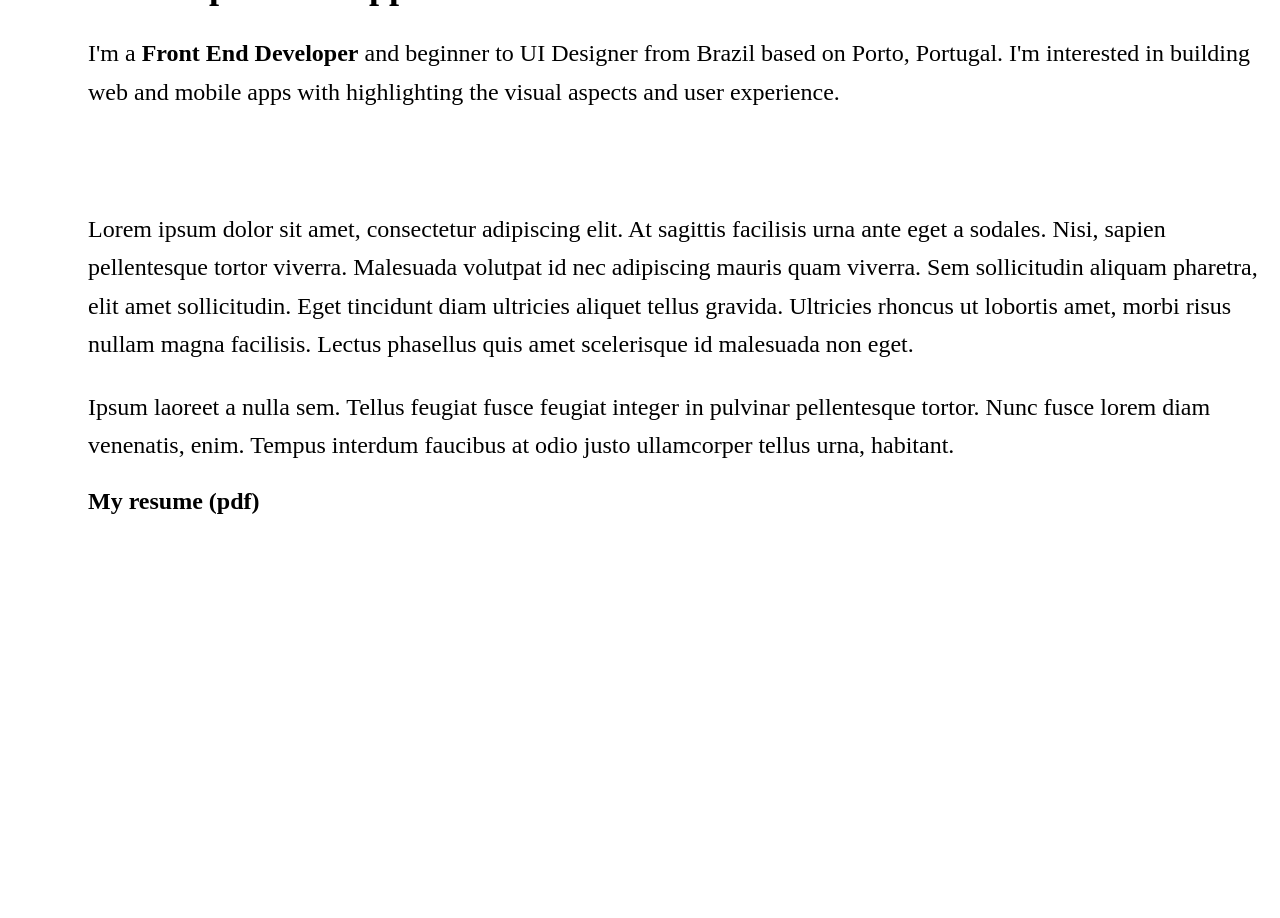
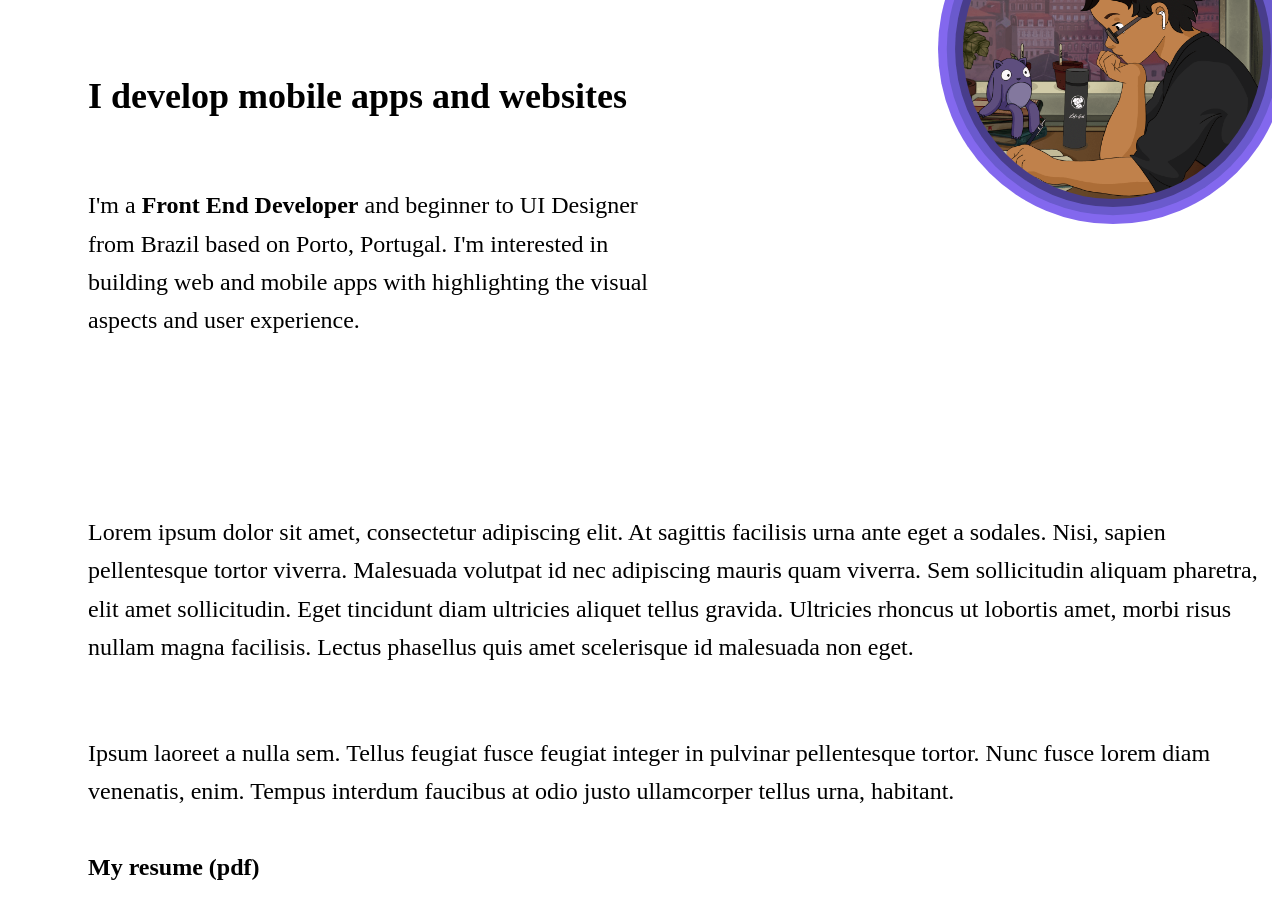
Before and after one commit to brunoalvs/brunoalves.app, a Next.js app: page / in a window 1280 px wide. Shown: the part 520-1438 px from the top of the page. Before the commit the page ends 1075 px from the top, so only its background shows below. Built offline with nearby package versions, Linux system fonts and the light colour scheme.

Commit message:
homepage refator

```diff
--- a/components/Atoms/ChevronsDown/index.tsx
+++ b/components/Atoms/ChevronsDown/index.tsx
@@ -1,16 +1,27 @@
 import React from "react"
 import { Container } from "./styled"
 
-export function ChevronsDown() {
+type Props = {
+  handleClick?: () => void
+}
+
+export function ChevronsDown({
+  handleClick = () => {
+    window.scrollTo({
+      top: window.innerHeight,
+      behavior: "smooth",
+    })
+  },
+}: Props) {
   return (
     <Container
+      onClick={handleClick}
       viewBox="0 0 44 44"
       fill="none"
       xmlns="http://www.w3.org/2000/svg"
     >
       <path
         d="M12.667 23.834 21.8 33l9.135-9.166M12.667 11l9.134 9.167L30.936 11"
-        stroke="#fff"
         strokeWidth="2"
         strokeLinecap="round"
         strokeLinejoin="round"
--- a/components/Atoms/ChevronsDown/styled.tsx
+++ b/components/Atoms/ChevronsDown/styled.tsx
@@ -2,7 +2,6 @@ import styled from "styled-components"
 
 export const Container = styled.svg`
   cursor: pointer;
-  border: 1px dashed white;
 
   width: 45px;
   height: 45px;
@@ -11,4 +10,8 @@ export const Container = styled.svg`
   &:hover {
     filter: brightness(80%);
   }
+
+  > path {
+    stroke: var(--text-color);
+  }
 `
--- a/components/Molecules/Avatar/styled.tsx
+++ b/components/Molecules/Avatar/styled.tsx
@@ -3,11 +3,11 @@ import styled, { keyframes } from "styled-components"
 const fadeIn = keyframes`
   from {
     opacity: 0;
-    transform: scale(0) translateX(0);
+    transform: scale(0);
   }
   to {
     opacity: 1;
-    transform: scale(1) translateX(30%);
+    transform: scale(1);
   }
 `
 
@@ -35,7 +35,6 @@ export const Container = styled.section`
   @media (min-width: 1024px) {
     max-width: 350px;
     max-height: 350px;
-    transform: translateX(30%);
   }
 
   background: #8368ee;
--- a/components/Templates/HomePage/index.tsx
+++ b/components/Templates/HomePage/index.tsx
@@ -5,6 +5,8 @@ import HeadingSubtitle from "../../Atoms/Typography/HeadingSubtitle"
 import HeadingTitle from "../../Atoms/Typography/HeadingTitle"
 import Text from "../../Atoms/Typography/Text"
 import Avatar from "../../Molecules/Avatar"
+
+import { Container, About } from "./styles"
 
 type HomePageProps = {
   content: {
@@ -16,8 +18,8 @@ type HomePageProps = {
 
 export function HomePage({ content }: HomePageProps) {
   return (
-    <div>
-      <section>
+    <Container>
+      <section className="presentation">
         <article>
           <HeadingTitle>{parse(content.title)}</HeadingTitle>
           <HeadingSubtitle>{content.subtitle}</HeadingSubtitle>
@@ -26,10 +28,10 @@ export function HomePage({ content }: HomePageProps) {
             <Text key={index}>{parse(text)}</Text>
           ))}
         </article>
+        <Avatar />
       </section>
-      <section>
-        <ChevronsDown />
-
+      <ChevronsDown />
+      <About>
         <Text>
           Lorem ipsum dolor sit amet, consectetur adipiscing elit. At sagittis
           facilisis urna ante eget a sodales. Nisi, sapien pellentesque tortor
@@ -46,8 +48,8 @@ export function HomePage({ content }: HomePageProps) {
           habitant.
         </Text>
 
-        <ExternalLink href={"#"}>My resume (pdf)</ExternalLink>
-      </section>
-    </div>
+        <ExternalLink href={"/cv-brunoalves.pdf"}>My resume (pdf)</ExternalLink>
+      </About>
+    </Container>
   )
 }
--- /dev/null
+++ b/components/Templates/HomePage/styles.ts
@@ -0,0 +1,35 @@
+import styled from "styled-components"
+
+export const Container = styled.div`
+  display: flex;
+  flex-direction: column;
+  align-items: center;
+
+  .presentation {
+    width: 100%;
+    min-height: calc(90vh - 150px);
+    display: grid;
+    grid-template-columns: 1fr auto;
+    grid-template-rows: 1fr auto;
+    justify-content: center;
+    align-items: center;
+
+    > article {
+      width: 100%;
+      max-width: 575px;
+      display: flex;
+      flex-direction: column;
+      gap: 1rem;
+
+      > h2 {
+        margin-bottom: 2rem;
+      }
+    }
+  }
+`
+
+export const About = styled.section`
+  display: grid;
+  gap: 1.2rem;
+  padding: 5rem 0 2rem;
+`
--- a/pages/portfolio.tsx
+++ b/pages/portfolio.tsx
@@ -44,6 +44,6 @@ export const getStaticProps: GetStaticProps = async () => {
     props: {
       data,
     },
-    revalidate: 60 * 60 * 24,
+    revalidate: 60 * 60 * 24, // 1 day
   }
 }
```
Also changed, not shown: 1 other file (tests, documents, lock files or other folders).
